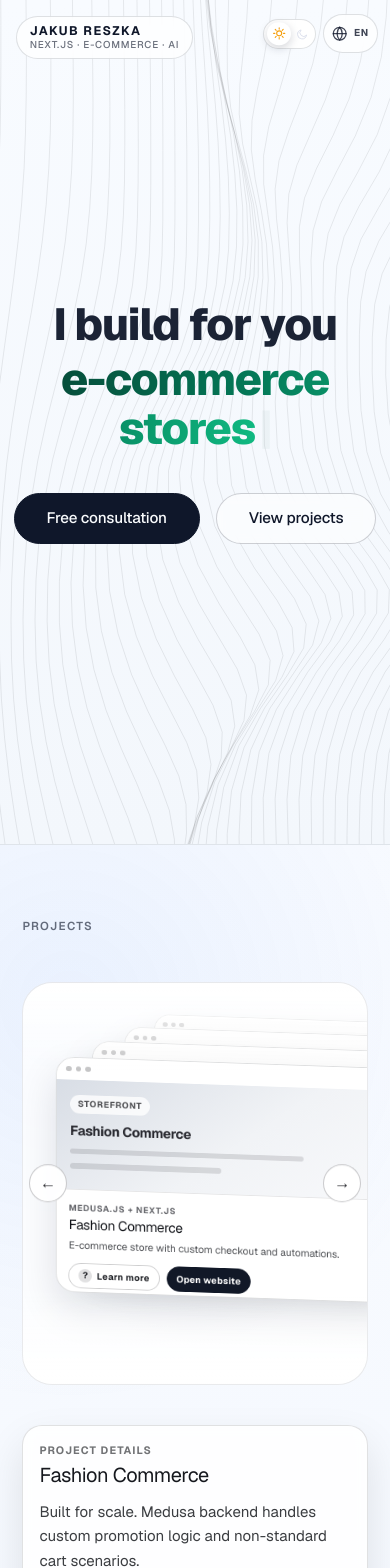
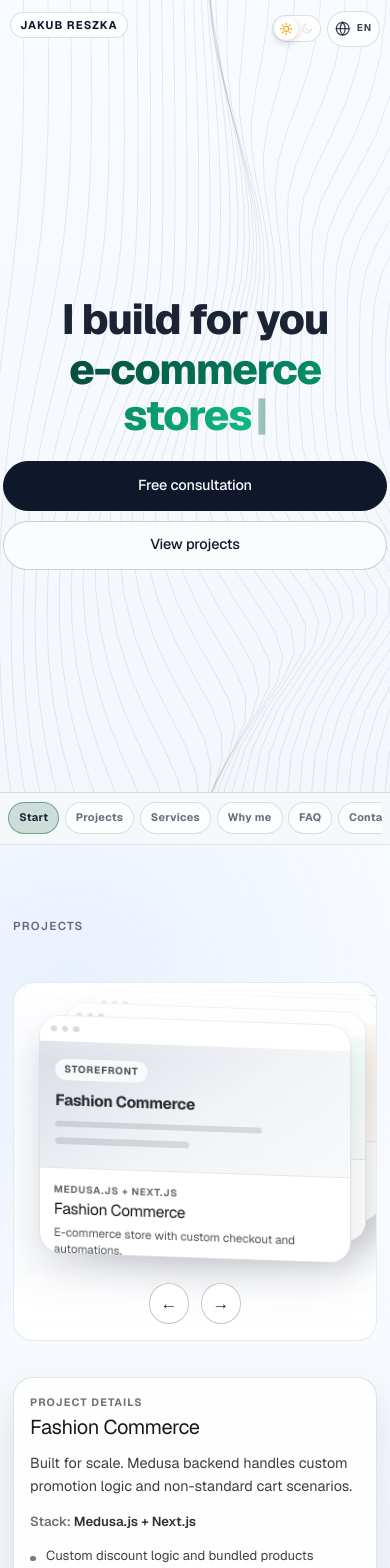
Before and after one commit to xRechu/portfolio, a Next.js app: page / in a window 390 px wide. Shown: the top 1568 px of the page. Built offline with nearby package versions, Linux system fonts and the light colour scheme.

Commit message:
Update site copy theme and responsiv

```diff
--- a/src/app/globals.css
+++ b/src/app/globals.css
@@ -109,6 +109,7 @@ html[data-theme-preview="dark"] {
 html {
 	scroll-behavior: smooth;
 	overflow-x: hidden;
+	scroll-padding-top: 5.3rem;
 }
 
 body {
@@ -119,6 +120,11 @@ body {
 	padding: 0;
 	overflow-x: hidden;
 	transition: background-color 0.35s ease, color 0.35s ease;
+}
+
+#start,
+.page-section {
+	scroll-margin-top: 5.3rem;
 }
 
 main {
@@ -614,6 +620,64 @@ main {
 	box-shadow: 0 0 0 6px var(--rail-dot-active-ring);
 }
 
+.section-dock {
+	position: fixed;
+	left: 0;
+	right: 0;
+	bottom: 0;
+	z-index: 55;
+	display: none;
+	padding: 0.55rem 0.7rem calc(0.65rem + env(safe-area-inset-bottom));
+	background: linear-gradient(180deg, transparent 0%, color-mix(in srgb, var(--background) 88%, transparent) 24%),
+		color-mix(in srgb, var(--background) 92%, transparent);
+	backdrop-filter: blur(10px);
+	border-top: 1px solid var(--surface-border);
+}
+
+.section-dock-list {
+	margin: 0;
+	padding: 0;
+	list-style: none;
+	display: grid;
+	grid-auto-flow: column;
+	grid-auto-columns: max-content;
+	gap: 0.45rem;
+	overflow-x: auto;
+	scrollbar-width: none;
+}
+
+.section-dock-list::-webkit-scrollbar {
+	display: none;
+}
+
+.section-dock-item {
+	display: block;
+}
+
+.section-dock-link {
+	display: inline-flex;
+	align-items: center;
+	justify-content: center;
+	min-height: 2.15rem;
+	padding: 0.46rem 0.72rem;
+	border-radius: 999px;
+	text-decoration: none;
+	font-size: 0.72rem;
+	font-weight: 700;
+	letter-spacing: 0.03em;
+	white-space: nowrap;
+	color: var(--text-muted);
+	background: color-mix(in srgb, var(--surface-glass) 84%, transparent);
+	border: 1px solid var(--surface-border);
+	transition: background 0.2s ease, color 0.2s ease, border-color 0.2s ease, transform 0.2s ease;
+}
+
+.section-dock-link.is-active {
+	color: color-mix(in srgb, var(--text-primary) 94%, white 6%);
+	background: color-mix(in srgb, var(--accent-green) 20%, var(--surface-glass-strong) 80%);
+	border-color: color-mix(in srgb, var(--accent-green) 48%, transparent);
+}
+
 /* Base sections */
 .page-section {
 	min-height: 78vh;
@@ -739,55 +803,212 @@ html[data-theme-preview="dark"] #kontakt.page-section {
 }
 
 @media (max-width: 1023px) {
+	body {
+		padding-bottom: calc(4.2rem + env(safe-area-inset-bottom));
+	}
+
 	.brand-wordmark {
-		top: 1rem;
-		left: 1rem;
+		top: max(0.78rem, env(safe-area-inset-top));
+		left: 0.75rem;
+		padding: 0.42rem 0.64rem;
+		max-width: calc(100vw - 8.2rem);
+	}
+
+	.brand-wordmark-role {
+		display: none;
 	}
 
 	.top-controls {
-		top: 1rem;
-		right: 1rem;
+		top: max(0.75rem, env(safe-area-inset-top));
+		right: 0.75rem;
+	}
+
+	.top-icon-button {
+		height: 2.5rem;
 	}
 
 	.section-rail {
 		display: none;
 	}
 
+	.section-dock {
+		display: block;
+	}
+
+	.hero {
+		height: 100svh;
+		min-height: 680px;
+	}
+
+	.hero-content {
+		width: min(100%, 46rem);
+		padding-top: 3.8rem;
+		padding-bottom: 1.8rem;
+		gap: 1.8rem;
+	}
+
+	.hero-title {
+		font-size: clamp(2.2rem, 8.8vw, 4rem);
+		line-height: 1.06;
+		padding-inline: 0.5rem;
+	}
+
+	.hero-buttons {
+		width: min(100%, 28rem);
+		justify-content: center;
+	}
+
 	.page-section-points {
 		grid-template-columns: 1fr;
+	}
+
+	.page-section {
+		min-height: auto;
+		padding: clamp(3.6rem, 7vw, 5rem) 1rem;
+	}
+
+	.page-section-description {
+		font-size: 0.98rem;
+		line-height: 1.6;
+	}
+
+	.page-section-points li {
+		font-size: 0.88rem;
 	}
 }
 
 @media (max-width: 640px) {
+	html {
+		scroll-padding-top: 4.6rem;
+	}
+
+	#start,
+	.page-section {
+		scroll-margin-top: 4.6rem;
+	}
+
 	.top-controls {
-		top: 0.9rem;
-		right: 0.75rem;
-		gap: 0.42rem;
+		top: max(0.66rem, env(safe-area-inset-top));
+		right: 0.62rem;
+		gap: 0.36rem;
 	}
 
 	.top-icon-button {
-		height: 2.42rem;
+		height: 2.25rem;
 	}
 
 	.theme-switch {
-		width: 3.3rem;
-		height: 1.86rem;
+		width: 3.06rem;
+		height: 1.72rem;
 	}
 
 	.theme-switch-thumb {
-		top: 50%;
-		left: 0.17rem;
-		width: 1.48rem;
-		height: 1.48rem;
+		left: 0.13rem;
+		width: 1.42rem;
+		height: 1.42rem;
 		transform: translate(0, -50%);
 	}
 
 	.theme-switch.is-dark .theme-switch-thumb {
-		transform: translate(1.45rem, -50%);
+		transform: translate(1.38rem, -50%);
 	}
 
 	.language-toggle {
-		min-width: 3.15rem;
-		padding: 0 0.5rem;
+		min-width: 2.95rem;
+		padding: 0 0.45rem;
+	}
+
+	.language-menu {
+		min-width: 8.8rem;
+		right: 0;
+	}
+
+	.brand-wordmark {
+		left: 0.62rem;
+		max-width: calc(100vw - 7.6rem);
+		padding: 0.4rem 0.58rem;
+	}
+
+	.brand-wordmark-name {
+		font-size: 0.7rem;
+		letter-spacing: 0.09em;
+	}
+
+	.hero {
+		min-height: 100svh;
+	}
+
+	.hero-content {
+		width: 100%;
+		max-width: 100%;
+		padding-top: 4.3rem;
+		padding-bottom: 2.9rem;
+		gap: 1.35rem;
+	}
+
+	.hero-title {
+		font-size: clamp(1.92rem, 10.8vw, 2.86rem);
+		line-height: 1.08;
+		padding-inline: 0.25rem;
+	}
+
+	.hero-title-line-dynamic {
+		min-height: 2.2em;
+	}
+
+	.hero-buttons {
+		width: min(100%, 24rem);
+		flex-direction: column;
+		gap: 0.62rem;
+	}
+
+	.hero-btn {
+		width: 100%;
+		min-height: 2.95rem;
+		font-size: 0.9rem;
+	}
+
+	.page-section {
+		padding: 3.15rem 0.82rem;
+	}
+
+	.page-section-title {
+		font-size: clamp(1.6rem, 9vw, 2.35rem);
+	}
+
+	.page-section-description {
+		margin-top: 1rem;
+		font-size: 0.92rem;
+		line-height: 1.58;
+	}
+
+	.page-section-points {
+		margin-top: 0.95rem;
+		gap: 0.6rem;
+	}
+
+	.page-section-points li {
+		padding: 0.72rem 0.75rem 0.72rem 1.35rem;
+		font-size: 0.84rem;
+		line-height: 1.45;
+	}
+
+	.page-section-points li::before {
+		left: 0.72rem;
+		top: 1.02rem;
+	}
+
+	.section-dock {
+		padding-inline: 0.52rem;
+	}
+
+	.section-dock-list {
+		gap: 0.35rem;
+	}
+
+	.section-dock-link {
+		min-height: 2rem;
+		font-size: 0.68rem;
+		padding: 0.4rem 0.62rem;
 	}
 }
--- a/src/components/ContactSection.module.css
+++ b/src/components/ContactSection.module.css
@@ -271,7 +271,56 @@
 }
 
 @media (max-width: 860px) {
+	.formCard {
+		padding: 0.95rem;
+		gap: 0.9rem;
+	}
+
 	.grid {
 		grid-template-columns: 1fr;
+		gap: 0.7rem;
+	}
+
+	.field textarea {
+		min-height: 118px;
+	}
+
+	.footer {
+		flex-direction: column;
+		align-items: stretch;
+	}
+
+	.submitButton {
+		width: 100%;
+	}
+
+	.disclaimer {
+		max-width: none;
 	}
 }
+
+@media (max-width: 640px) {
+	.section {
+		padding-top: 4rem;
+		padding-bottom: 4.8rem;
+	}
+
+	.inner {
+		gap: 1rem;
+	}
+
+	.field label {
+		font-size: 0.72rem;
+	}
+
+	.field input,
+	.field select,
+	.field textarea {
+		font-size: 0.89rem;
+		padding: 0.7rem 0.75rem;
+	}
+
+	.submitMessage {
+		font-size: 0.78rem;
+	}
+}
--- a/src/components/RealizationsSection.module.css
+++ b/src/components/RealizationsSection.module.css
@@ -188,6 +188,7 @@
 	pointer-events: auto;
 	backdrop-filter: blur(5px);
 	transition: transform 0.2s ease, border-color 0.2s ease, box-shadow 0.2s ease;
+	touch-action: manipulation;
 }
 
 .swapArrow:hover:not(:disabled) {
@@ -495,21 +496,63 @@
 
 @media (max-width: 900px) {
 	.stage {
-		min-height: 330px;
+		min-height: 314px;
 	}
 }
 
 @media (max-width: 720px) {
 	.stageShell {
-		padding-left: 0;
-		padding-right: 0;
+		padding: 1.3rem 0.35rem 1rem;
+		border-radius: 20px;
 	}
 
 	.stage :global(.card-swap-container) {
-		scale: 0.84;
+		scale: 0.97;
+	}
+
+	.stage {
+		min-height: 270px;
+		padding: 0.2rem 0;
+	}
+
+	.swapControls {
+		position: static;
+		transform: none;
+		width: 100%;
+		margin-top: 0.55rem;
+		justify-content: center;
+		gap: 0.7rem;
+		pointer-events: auto;
+	}
+
+	.swapArrow {
+		width: 2.55rem;
+		height: 2.55rem;
+		font-size: 1.06rem;
 	}
 
 	.detailsPanel {
 		padding: 1rem;
+		margin-top: 0.15rem;
+	}
+
+	.detailsDescription {
+		font-size: 0.9rem;
+		line-height: 1.56;
+	}
+
+	.featureList li {
+		font-size: 0.82rem;
+		line-height: 1.46;
+	}
+
+	.cardActions {
+		gap: 0.42rem;
+	}
+
+	.infoButton,
+	.visitButton {
+		min-height: 2rem;
+		padding: 0.42rem 0.7rem;
 	}
 }
--- a/src/components/RealizationsSection.tsx
+++ b/src/components/RealizationsSection.tsx
@@ -216,12 +216,20 @@ export default function RealizationsSection() {
 
 	const [activeProjectId, setActiveProjectId] = useState(projects[0]?.id ?? "");
 	const [controls, setControls] = useState<SwapControls | null>(null);
+	const [viewportWidth, setViewportWidth] = useState(1280);
 
 	useEffect(() => {
 		setActiveProjectId((current) =>
 			projects.some((project) => project.id === current) ? current : (projects[0]?.id ?? "")
 		);
 	}, [projects]);
+
+	useEffect(() => {
+		const syncViewportWidth = () => setViewportWidth(window.innerWidth);
+		syncViewportWidth();
+		window.addEventListener("resize", syncViewportWidth);
+		return () => window.removeEventListener("resize", syncViewportWidth);
+	}, []);
 
 	const handleSwapReady = useCallback((api?: SwapControls) => {
 		if (!api) {
@@ -246,6 +254,33 @@ export default function RealizationsSection() {
 		[activeProjectId, projects]
 	);
 
+	const cardLayout = useMemo(() => {
+		if (viewportWidth < 720) {
+			return {
+				width: Math.max(262, Math.min(322, viewportWidth - 52)),
+				height: 246,
+				cardDistance: 22,
+				verticalDistance: 18,
+			};
+		}
+
+		if (viewportWidth < 1024) {
+			return {
+				width: 360,
+				height: 255,
+				cardDistance: 28,
+				verticalDistance: 22,
+			};
+		}
+
+		return {
+			width: 410,
+			height: 280,
+			cardDistance: 34,
+			verticalDistance: 28,
+		};
+	}, [viewportWidth]);
+
 	return (
 		<section id="realizacje" className={`page-section ${styles.section}`}>
 			<div className={`page-section-inner ${styles.inner}`}>
@@ -254,10 +289,10 @@ export default function RealizationsSection() {
 				<div className={styles.stageShell}>
 					<div className={styles.stage}>
 						<CardSwap
-							width={410}
-							height={280}
-							cardDistance={34}
-							verticalDistance={28}
+							width={cardLayout.width}
+							height={cardLayout.height}
+							cardDistance={cardLayout.cardDistance}
+							verticalDistance={cardLayout.verticalDistance}
 							delay={5200}
 							pauseOnHover
 							skewAmount={2}
--- a/src/components/SectionRail.tsx
+++ b/src/components/SectionRail.tsx
@@ -88,6 +88,7 @@ export default function SectionRail({ sections }: SectionRailProps) {
 	}
 
 	return (
+		<>
 			<nav
 				className={`section-rail ${isVisible ? "section-rail-visible" : ""}`}
 				aria-label={language === "pl" ? "Nawigacja sekcji" : "Section navigation"}
@@ -112,5 +113,21 @@ export default function SectionRail({ sections }: SectionRailProps) {
 					})}
 				</ul>
 			</nav>
+
+			<nav className="section-dock" aria-label={language === "pl" ? "Nawigacja mobilna" : "Mobile navigation"}>
+				<ul className="section-dock-list">
+					{sections.map((section) => {
+						const isActive = section.id === activeId;
+						return (
+							<li key={`dock-${section.id}`} className="section-dock-item">
+								<a href={`#${section.id}`} className={`section-dock-link ${isActive ? "is-active" : ""}`}>
+									{section.label}
+								</a>
+							</li>
+						);
+					})}
+				</ul>
+			</nav>
+		</>
 	);
 }
--- a/src/components/ServicesSection.module.css
+++ b/src/components/ServicesSection.module.css
@@ -151,6 +151,7 @@
 	line-height: 1;
 	cursor: help;
 	outline: none;
+	touch-action: manipulation;
 }
 
 .featureTooltip {
@@ -174,7 +175,8 @@
 }
 
 .hintWrap:hover .featureTooltip,
-.hintWrap:focus-within .featureTooltip {
+.hintWrap:focus-within .featureTooltip,
+.hintWrap.isOpen .featureTooltip {
 	opacity: 1;
 	visibility: visible;
 	transform: translateY(0);
@@ -245,14 +247,46 @@
 		grid-template-columns: 1fr;
 	}
 
+	.pricingCard {
+		padding: 1rem;
+	}
+
+	.cardDescription {
+		font-size: 0.83rem;
+	}
+
+	.featureItem {
+		flex-direction: row;
+		align-items: center;
+	}
+
+	.featureHint {
+		width: 1.45rem;
+		height: 1.45rem;
+		font-size: 0.72rem;
+	}
+
 	.featureTooltip {
 		right: auto;
 		left: 0;
-		width: min(260px, 74vw);
+		width: min(286px, 84vw);
+		padding: 0.66rem 0.72rem;
+		font-size: 0.78rem;
+		line-height: 1.45;
 	}
 
 	.ctaRow {
 		flex-direction: column;
 		align-items: flex-start;
+		padding: 0.9rem;
+	}
+
+	.ctaButton {
+		width: 100%;
+		min-height: 2.8rem;
+	}
+
+	.ctaRow p {
+		font-size: 0.82rem;
 	}
 }
--- a/src/components/ServicesSection.tsx
+++ b/src/components/ServicesSection.tsx
@@ -1,5 +1,6 @@
 "use client";
 
+import { useEffect, useState } from "react";
 import { useLanguage, type AppLanguage } from "@/components/LanguageProvider";
 import styles from "./ServicesSection.module.css";
 
@@ -214,6 +215,15 @@ export default function ServicesSection() {
 	const { language } = useLanguage();
 	const sectionCopy = sectionCopyByLanguage[language];
 	const serviceOffers = offersByLanguage[language];
+	const [openHintId, setOpenHintId] = useState<string | null>(null);
+
+	const toggleHint = (hintId: string) => {
+		setOpenHintId((current) => (current === hintId ? null : hintId));
+	};
+
+	useEffect(() => {
+		setOpenHintId(null);
+	}, [language]);
 
 	return (
 		<section id="uslugi" className={`page-section ${styles.section}`}>
@@ -228,17 +238,31 @@ export default function ServicesSection() {
 							<p className={styles.cardDescription}>{offer.description}</p>
 
 							<ul className={styles.featureList}>
-								{offer.features.map((feature) => (
-									<li key={feature.summary} className={styles.featureItem}>
-										<span className={styles.featureText}>{feature.summary}</span>
-										<span className={styles.hintWrap}>
-											<span className={styles.featureHint} tabIndex={0} aria-label={sectionCopy.showDetails}>
-												i
+								{offer.features.map((feature) => {
+									const hintId = `${offer.name}-${feature.summary}`.toLowerCase().replace(/[^a-z0-9]+/g, "-");
+									const isOpen = openHintId === hintId;
+
+									return (
+										<li key={feature.summary} className={styles.featureItem}>
+											<span className={styles.featureText}>{feature.summary}</span>
+											<span className={`${styles.hintWrap} ${isOpen ? styles.isOpen : ""}`}>
+												<button
+													type="button"
+													className={styles.featureHint}
+													aria-label={sectionCopy.showDetails}
+													aria-expanded={isOpen}
+													aria-controls={`feature-tip-${hintId}`}
+													onClick={() => toggleHint(hintId)}
+												>
+													i
+												</button>
+												<span id={`feature-tip-${hintId}`} className={styles.featureTooltip} role="tooltip">
+													{feature.detail}
+												</span>
 											</span>
-											<span className={styles.featureTooltip}>{feature.detail}</span>
-										</span>
-									</li>
-								))}
+										</li>
+									);
+								})}
 							</ul>
 
 							<span className={styles.cardBadge}>{sectionCopy.badge}</span>
```
Lines whose indentation alone changed are shown as unchanged.
